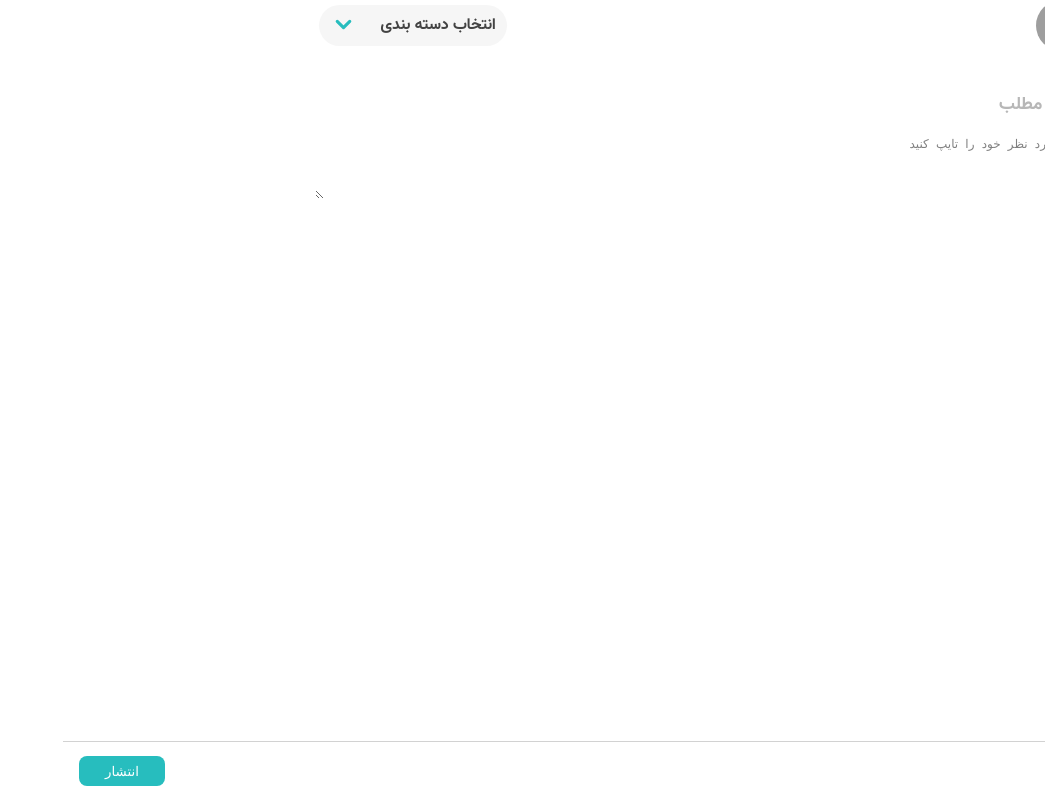
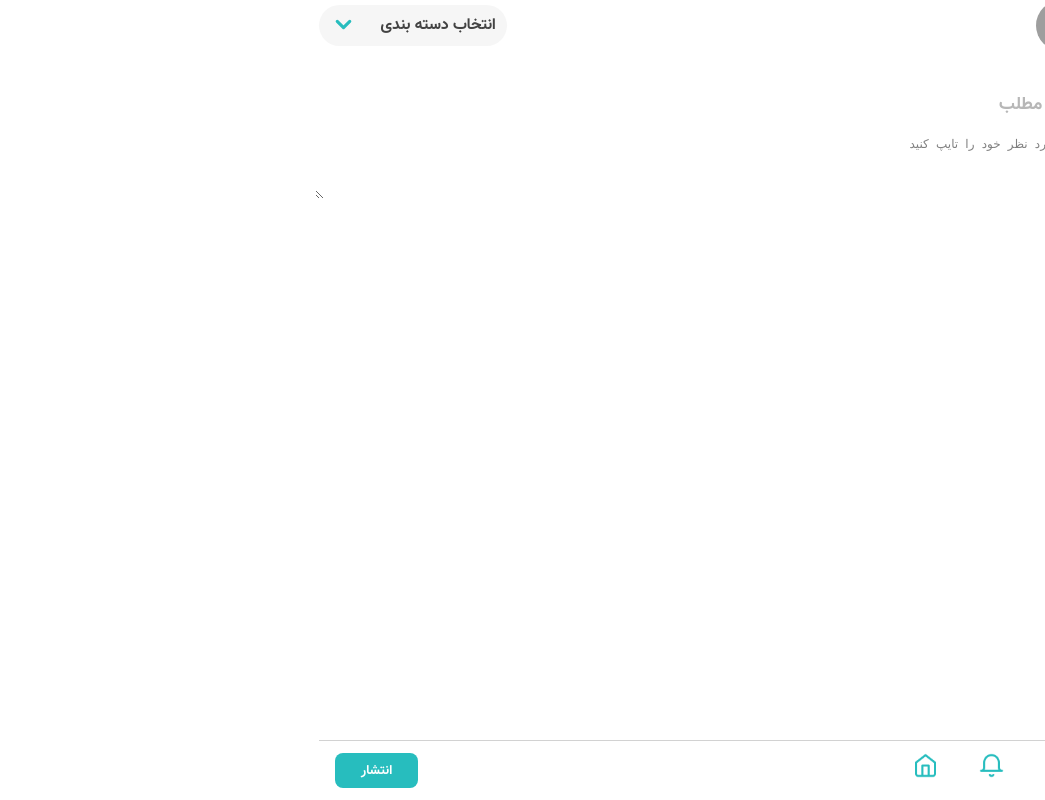
Before and after one commit to ochilliam/profile-test, a React (Create React App) app: page / in a window 1280 px wide. Shown: the whole page, without its empty margins (235-1280 px from the left). Built offline with nearby package versions, Linux system fonts and the light colour scheme; grey boxes are pictures that could not be loaded.

Commit message:
style: Add max-width for desktop

```diff
--- a/src/assets/App.css
+++ b/src/assets/App.css
@@ -51,6 +51,7 @@
   right: 0;
   left: 0;
   width: 100%;
+  margin: 0 auto;
 }
 
 .selection__wrapper {
@@ -78,7 +79,7 @@
   border-radius: var(--border-radius);
   color: var(--color-white);
   padding: 0.44rem 1.63rem;
-  border: none;
+  font-family: "vazir-bold";
 }
 
 .dropdownSvg {
--- a/src/index.css
+++ b/src/index.css
@@ -18,6 +18,8 @@
 
   --border-radius-full: 10rem;
   --border-radius: 0.5rem;
+
+  --max-width: 60%;
 
   --text-gray-100: #f6f6f6;
   --text-gray-200: #d2d2d2;
@@ -71,6 +73,10 @@ button {
 
 @media screen and (min-width: 426px) {
   body {
-    max-width: 60%;
+    max-width: var(--max-width);
+  }
+
+  .selection {
+    max-width: var(--max-width);
   }
 }
```
